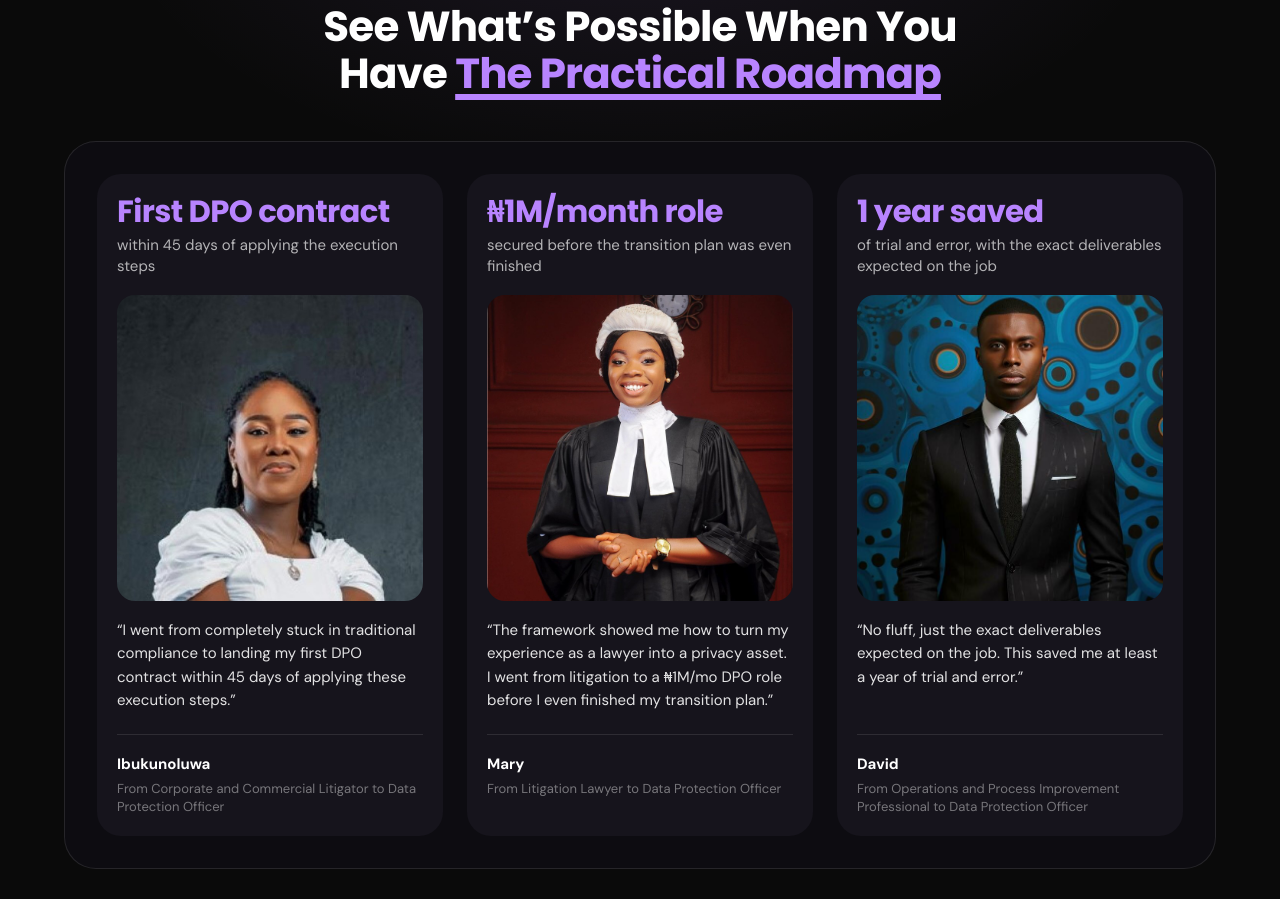
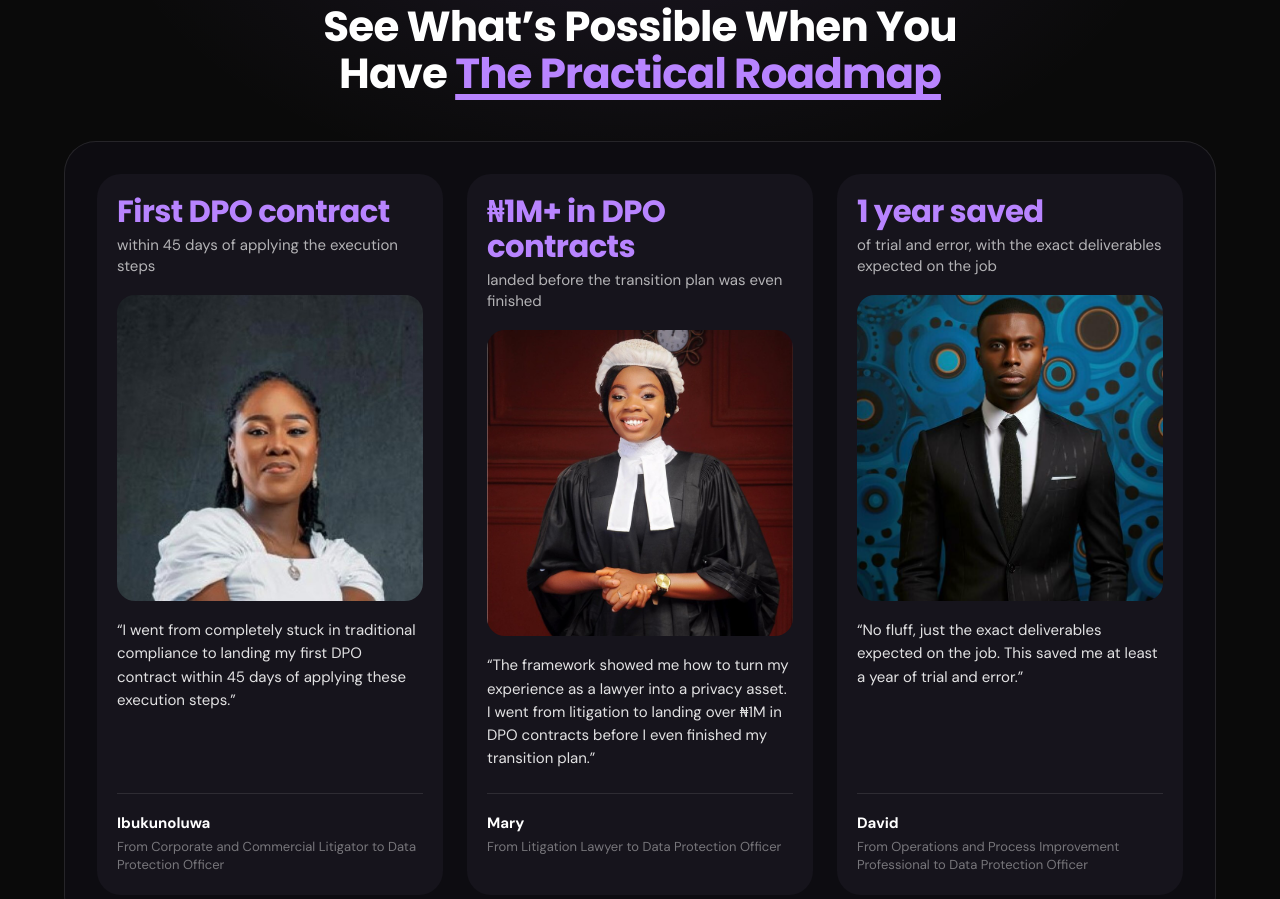
Before and after one commit to teamdataverse01/WEBINAR_DASHBOARD, a plain HTML site: page index.html in a window 1280 px wide. Shown: the part 4343-5242 px from the top of the page. Drawn offline with Linux system fonts and the light colour scheme.

Commit message:
Update Mary's result to ₦1M+ in DPO contracts
Co-Authored-By: Claude Opus 5.5 <noreply@anthropic.com>

```diff
--- a/index.html
+++ b/index.html
@@ -110,10 +110,10 @@
             <div class="result-person"><strong>Ibukunoluwa</strong><span>From Corporate and Commercial Litigator to Data Protection Officer</span></div>
           </article>
           <article class="result-card">
-            <p class="result-metric">₦1M/month role</p>
-            <p class="result-context">secured before the transition plan was even finished</p>
+            <p class="result-metric">₦1M+ in DPO contracts</p>
+            <p class="result-context">landed before the transition plan was even finished</p>
             <img class="result-photo" src="testimonial2-mary.jpeg" alt="Mary" loading="lazy">
-            <blockquote>“The framework showed me how to turn my experience as a lawyer into a privacy asset. I went from litigation to a ₦1M/mo DPO role before I even finished my transition plan.”</blockquote>
+            <blockquote>“The framework showed me how to turn my experience as a lawyer into a privacy asset. I went from litigation to landing over ₦1M in DPO contracts before I even finished my transition plan.”</blockquote>
             <div class="result-person"><strong>Mary</strong><span>From Litigation Lawyer to Data Protection Officer</span></div>
           </article>
           <article class="result-card">
```
